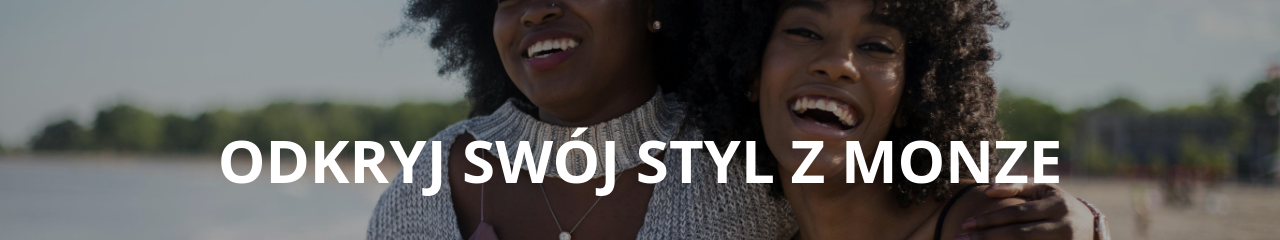
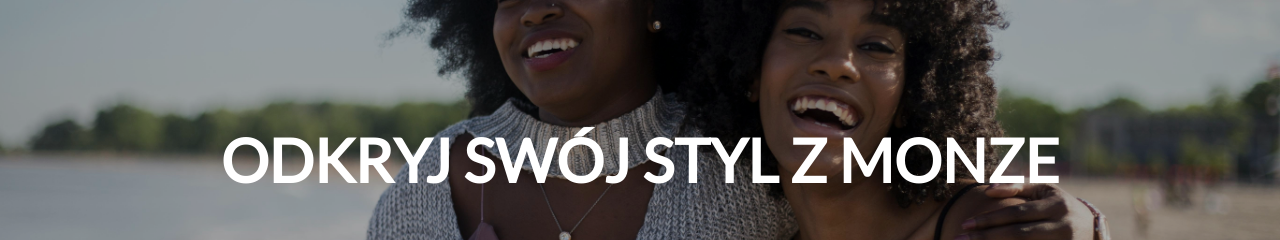
Before and after one commit to GxbrielZ/monze_store, a React (Create React App) app: page / in a window 1280 px wide. Shown: the part 1920-2160 px from the top of the page. Built offline with nearby package versions, Linux system fonts and the light colour scheme.

Commit message:
Change font ef the element

```diff
--- a/src/components/Commercial/Commercial.tsx
+++ b/src/components/Commercial/Commercial.tsx
@@ -47,7 +47,7 @@
                         transition={{ duration: 1 }}
                         className='absolute'
                     >
-                        <h1 className='text-white text-center mx-2 sm:mx-0 text-4xl md:text-6xl font-bold'>
+                        <h1 className='font-lato text-white text-center mx-2 sm:mx-0 text-4xl md:text-6xl font-bold'>
                             {titles[currentImage]}
                         </h1>
                     </motion.div>
```
